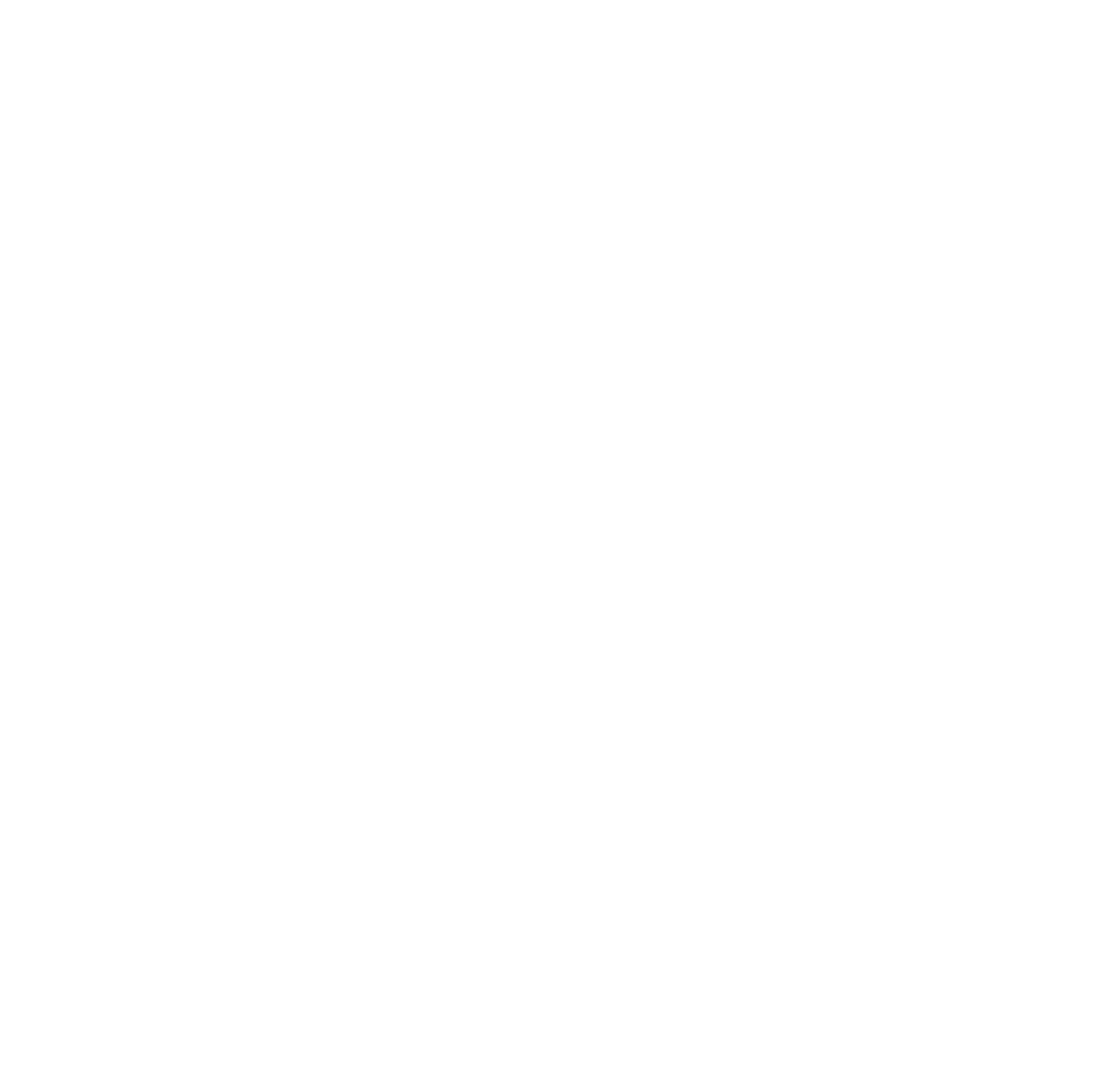
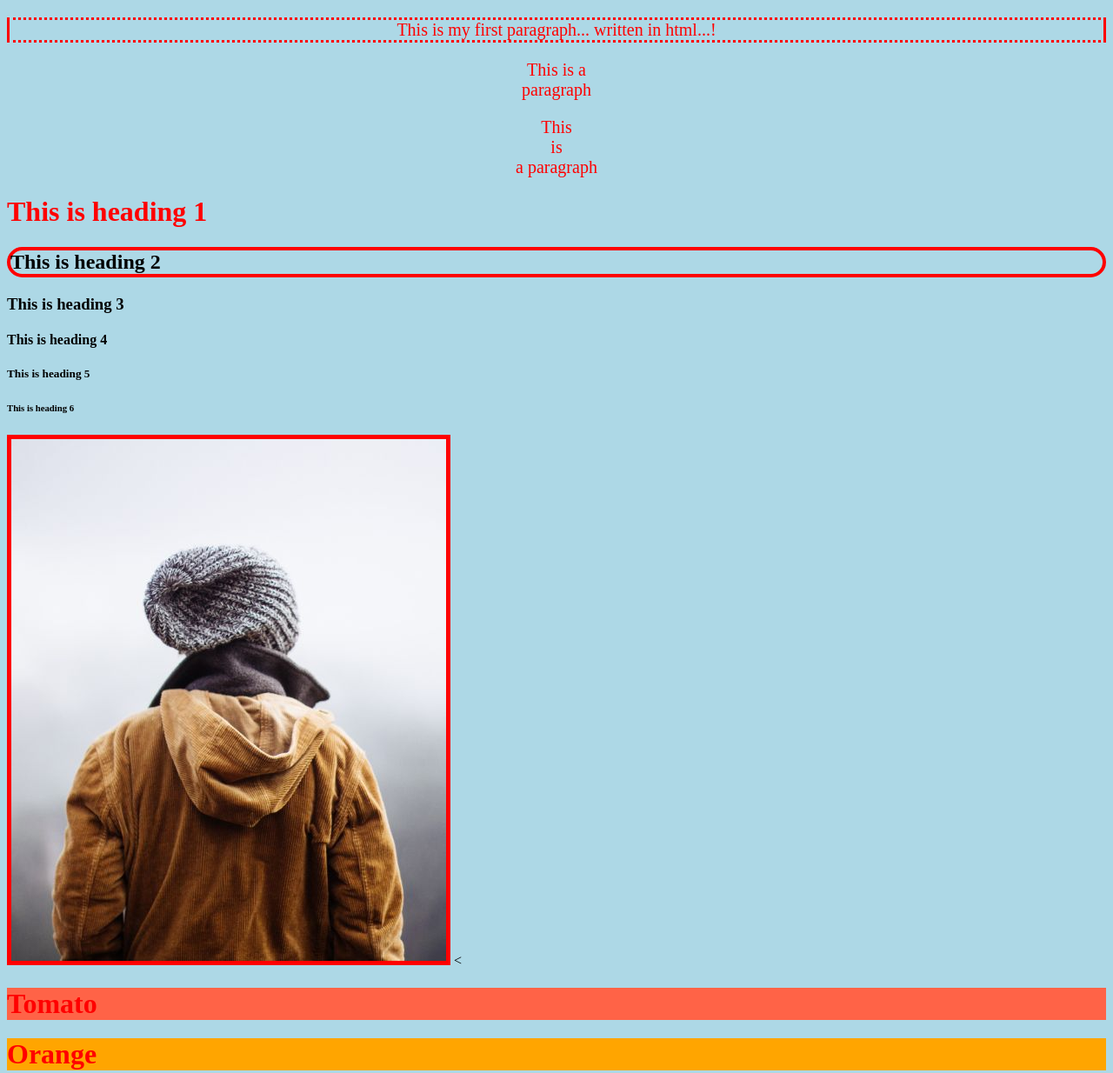
Before and after one commit to Animeshprogrammer05/pra1, a plain HTML site: page index.html in a window 1280 px wide. Shown: the top 1234 px of the page at 87% size. Before the commit the page ends 800 px from the top, so only its background shows below. Drawn offline with Linux system fonts and the light colour scheme.

Commit message:
all commit

```diff
--- /dev/null
+++ b/css/styles.css
@@ -0,0 +1,34 @@
+body {
+    background-color: lightblue;
+  }
+
+  #para{
+    border-top-style: dotted;
+    border-right-style: solid;
+    border-bottom-style: dotted;
+    border-left-style: solid;
+  }
+
+ p{
+    color: red;
+    text-align: center;
+    font-size:20px;
+    font-family: 'Times New Roman', Times, serif;
+  }
+
+  h1{
+      color: red;
+      font-size: xx-large;
+  }
+  h2{
+      border:4px solid red;
+      border-radius: 50px;
+  }
+  #img1{
+    border-style:solid;
+    border-color:red;
+    border-width: thick;
+
+
+
+  }
--- a/index.html
+++ b/index.html
@@ -5,8 +5,33 @@
     <meta http-equiv="X-UA-Compatible" content="IE=edge">
     <meta name="viewport" content="width=device-width, initial-scale=1.0">
     <title>Document</title>
+
+    <!-- CSS custom address-->
+    <link rel="stylesheet" href="css/styles.css">
+
+    <!--javascript custom address-->
+
 </head>
 <body>
+    <p id="para">This is my first paragraph... written in html...!</p>
+    <p>This is a<br> paragraph
+    <p>This <br>is<br> a paragraph
 
-</body>
+<h1>This is heading 1</h1>
+<h2>This is heading 2</h2>
+<h3>This is heading 3</h3>
+<h4>This is heading 4</h4>
+<h5>This is heading 5</h5>
+<h6>This is heading 6</h6>
+
+<img id="img1"src="images/img_girl.jpg" alt="Girl with a jacket">
+<<h1 style="background-color:Tomato;">Tomato</h1>
+<h1 style="background-color:Orange;">Orange</h1>
+<h1 style="background-color:DodgerBlue;">DodgerBlue</h1>
+<h1 style="background-color:MediumSeaGreen;">MediumSeaGreen</h1>
+<h1 style="background-color:Gray;">Gray</h1>
+<h1 style="background-color:SlateBlue;">SlateBlue</h1>
+<h1 style="background-color:Violet;">Violet</h1>
+<h1 style="background-color:LightGray;">LightGray</h1>
+    /body>
 </html>
```
Also changed, not shown: images/img_girl.jpg (added).
